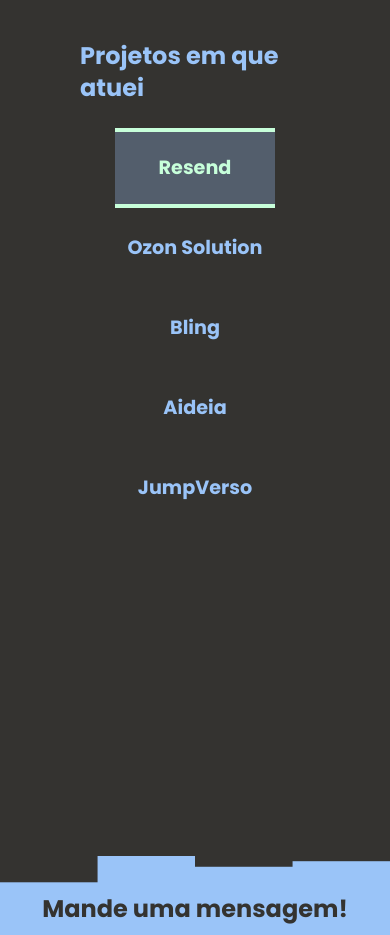
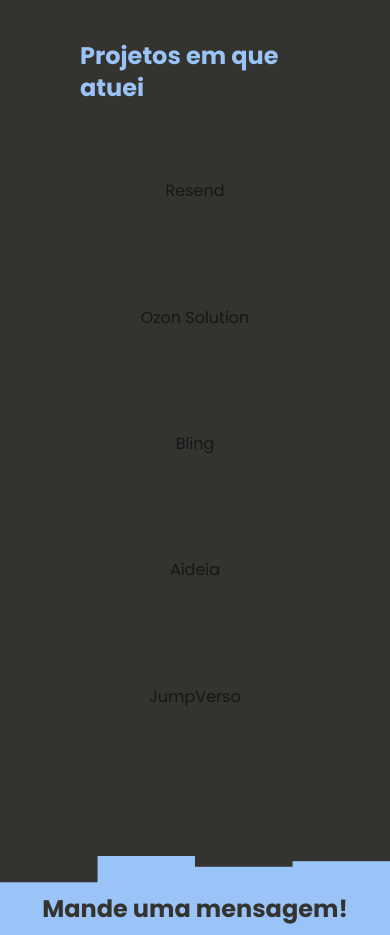
Before and after one commit to fatekkl/Portfolio-Next, a Next.js app: page / in a window 390 px wide. Shown: the part 2320-3255 px from the top of the page. Built offline with nearby package versions, Linux system fonts and the light colour scheme.

Commit message:
add logic to change projects exibithion(mobile & desktop) + create mobile component

```diff
--- /dev/null
+++ b/src/app/Components/MobileProject/index.tsx
@@ -0,0 +1,7 @@
+
+
+export default function MobileProject ({projectTitle = ""}) {
+    return (
+       <h1>{projectTitle}</h1>
+    )
+}
--- a/src/app/Components/Projects/index.tsx
+++ b/src/app/Components/Projects/index.tsx
@@ -1,12 +1,14 @@
 "use client";
 
-import { useState } from "react";
+import { useEffect, useState } from "react";
 import Line2 from "../Line2";
 import ProjectDescription from "../ProjectDescription";
 import UniqueProject from "../UniqueProject";
+import MobileProject from "../MobileProject";
 
 export default function Projects() {
   const [projectsSelection, setProjectsSelection] = useState([true, false, false, false, false]);
+  const [isMobile, setIsMobile] = useState(false)
 
   const selectProject = (x: number) => {
     setProjectsSelection((prev) => {
@@ -112,6 +114,19 @@
     return description;
   };
 
+
+  const checkScreenSize = () => {
+    setIsMobile(window.innerWidth < 768)
+  }
+
+  useEffect(() => {
+    checkScreenSize()
+
+    window.addEventListener("resize", checkScreenSize);
+
+    return () => window.removeEventListener("resize", checkScreenSize);
+  }, [])
+
   return (
     <>
       {/* Conteúdo principal */}
@@ -120,13 +135,13 @@
         style={{ backgroundImage: "url('../assets/Background.png')" }}
         className="bg-jet lg:min-h-[100vh] min-h-[120vh] bg-no-repeat bg-bottom bg-contain flex justify-center relative"
       >
-        <div className="w-[50rem] h-[35rem] max-lg:p-20 lg:p-0 flex flex-col items-center gap-6 mt-20">
+        <div className="w-[50rem] h-[55rem] max-lg:p-20 lg:p-0 flex flex-col items-center gap-6 mt-20">
           <header className="w-full flex items-center justify-center gap-8">
             <h1 className="text-3xl max-sm:text-2xl font-bold text-jordy">Projetos em que atuei</h1>
             <Line2 />
           </header>
 
-          <div className="flex justify-between gap-8">
+          <div className={`justify-between gap-8 ${isMobile ? "max-md:hidden" : "flex"}`}>
             {/* Lista de Projetos */}
             <aside className="h-full md:w-60 max-sm:w-40 overflow-auto flex flex-col">
               <UniqueProject
@@ -157,7 +172,7 @@
             </aside>
 
             {/* Descrições do Projeto */}
-            <section className="w-full h-full flex flex-col gap-4 max-md:hidden">
+            <section className="w-full h-full flex flex-col gap-4">
               <div className="flex flex-wrap items-center max-sm:justify-center max-sm:flex-col gap-4">
                 <h2 className="text-tea max-sm:text-center text-2xl font-bold">{selectDescription().function}</h2>
                 <img src="../assets/Line3.svg" alt="Line Divider" />
@@ -184,6 +199,16 @@
               </div>
             </section>
           </div>
+
+          <div className={`${isMobile ? "flex flex-col items-center justify-around w-full h-full" : "max-md:hidden"} `}>
+                <MobileProject projectTitle="Resend"/>
+                <MobileProject projectTitle="Ozon Solution"/>
+                <MobileProject projectTitle="Bling"/>
+                <MobileProject projectTitle="Aideia"/>
+                <MobileProject projectTitle="JumpVerso"/>
+
+          </div>
+
         </div>
 
       </section>
```
